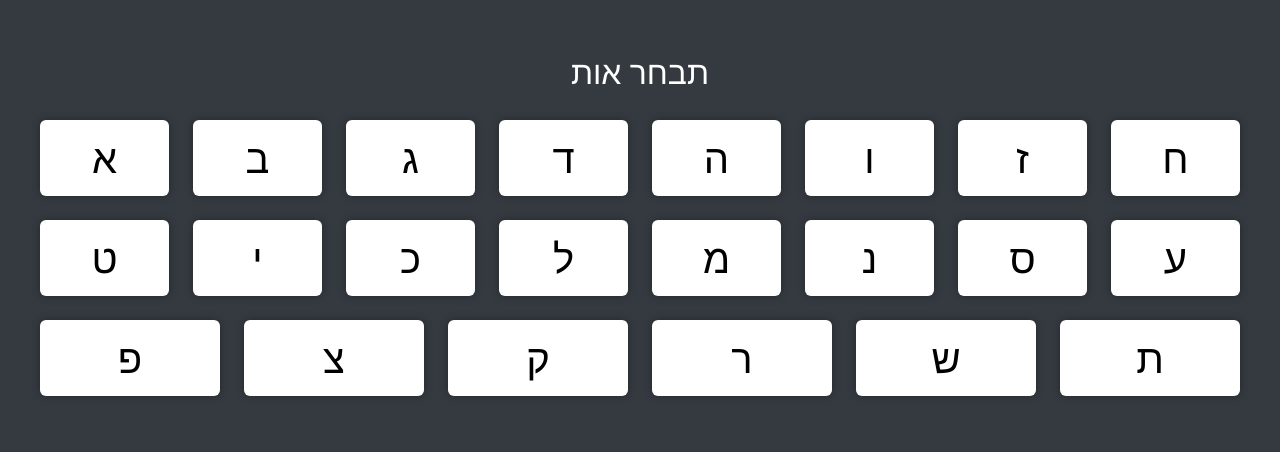
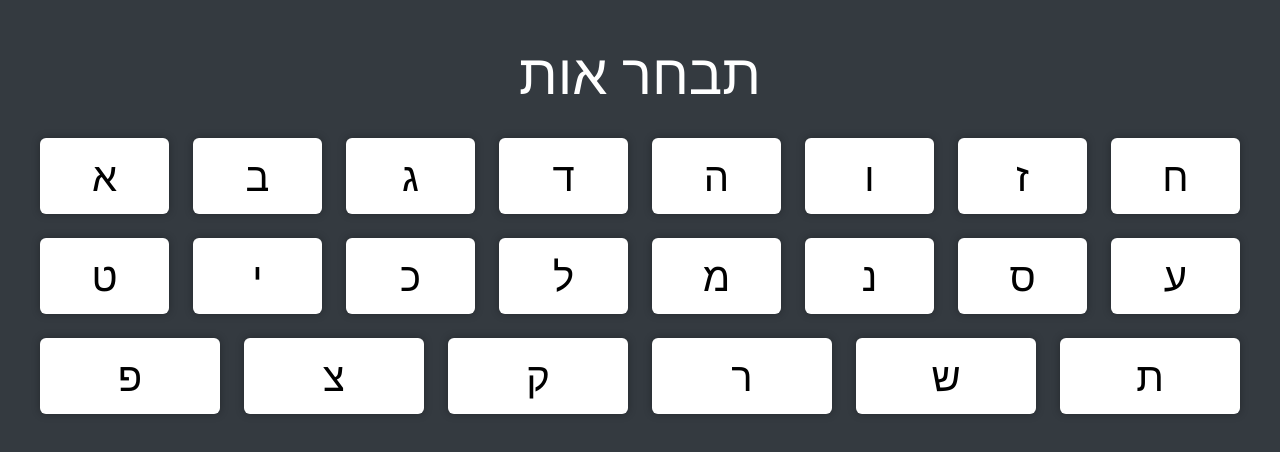
Before and after one commit to LiranBratt2121/character-photographer, a React (Create React App) app in the folder frontend/: page / in a window 1280 px wide. Shown: the part 174-626 px from the top of the page. Built offline with nearby package versions, Linux system fonts and the light colour scheme.

Commit message:
Update size

```diff
--- a/frontend/src/styles.ts
+++ b/frontend/src/styles.ts
@@ -13,7 +13,7 @@ export const containerStyle: CSSProperties = {
 };
 
 export const headerStyle: CSSProperties = {
-  fontSize: isMobile ? '1.5rem' : '2rem',
+  fontSize: isMobile ? '1.5rem' : '3.5rem',
   color: '#fff',
   marginBottom: '1rem',
   textAlign: 'center'
```
